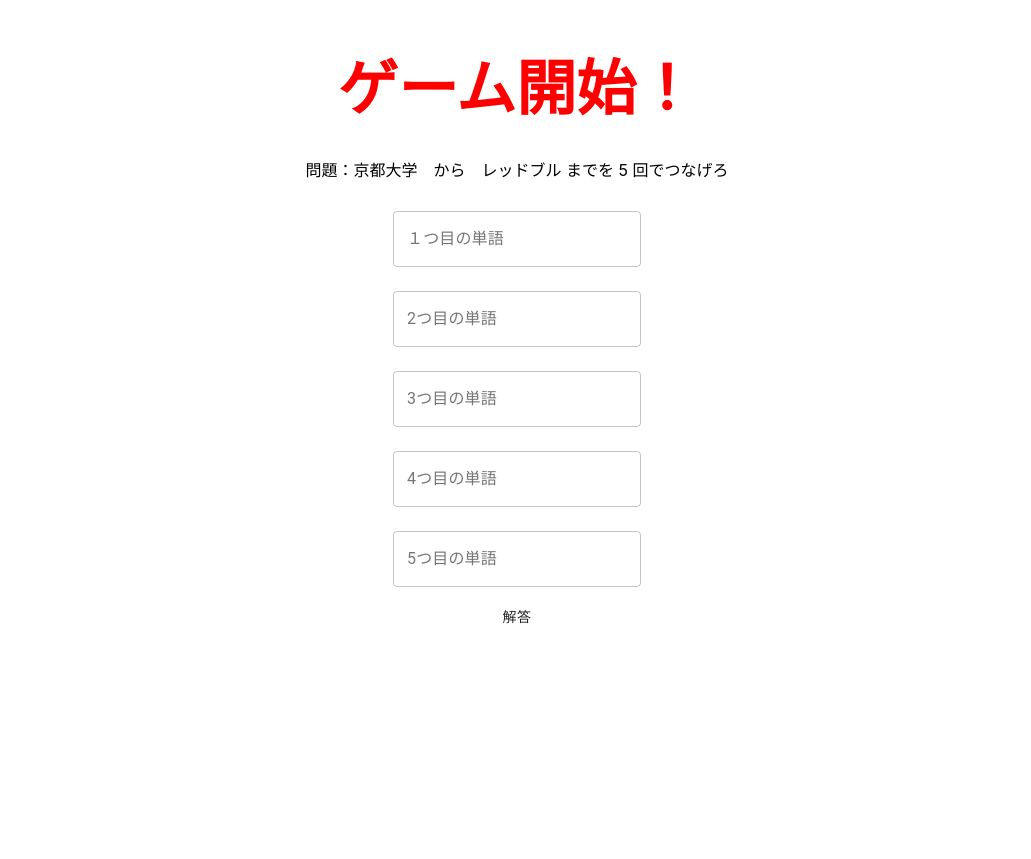
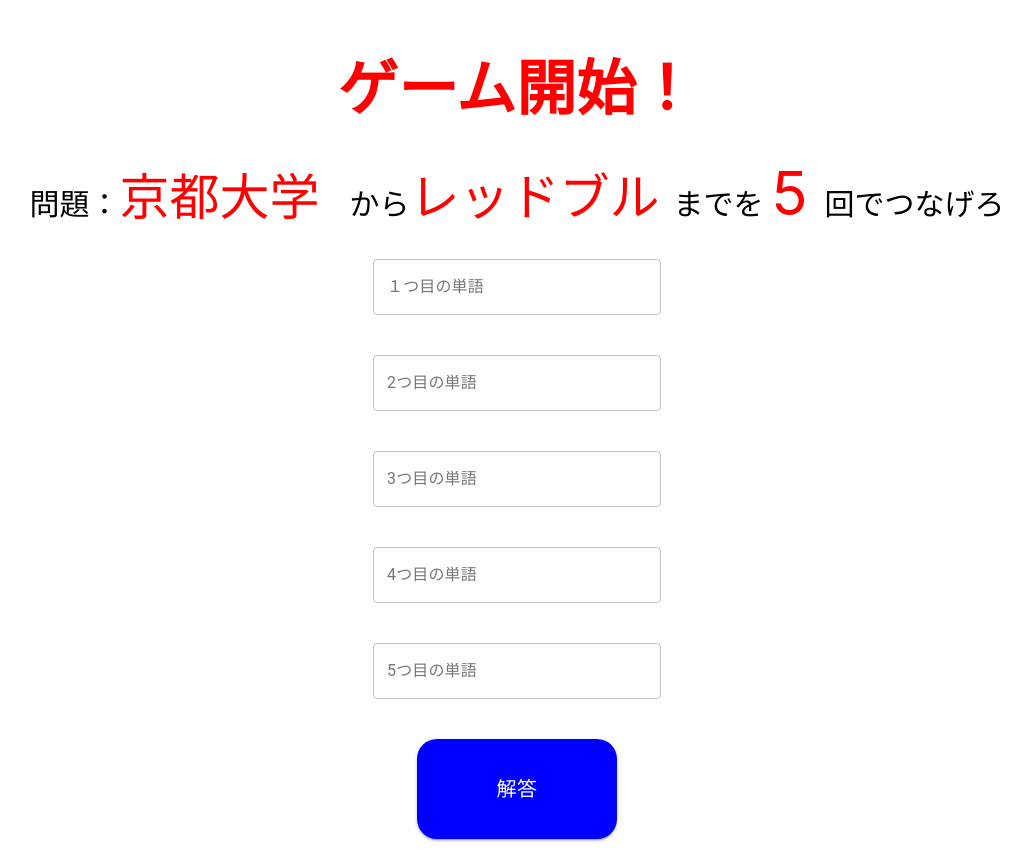
Before and after one commit to Kamodes/wikitsunagi_front, a React (Create React App) app: page /Main in a window 1280 px wide. Shown: the whole page, without its empty margins (123-1154 px from the left). Before the commit the page ends 800 px from the top, so only its background shows below. Built offline with nearby package versions, Linux system fonts and the light colour scheme.

Commit message:
解答画面のボタンを生成した

```diff
--- a/package.json
+++ b/package.json
@@ -20,6 +20,7 @@
     "react-hook-form": "^7.15.3",
     "react-router-dom": "^5.2.0",
     "react-scripts": "4.0.3",
+    "sass": "^1.42.1",
     "styled-components": "^5.3.0",
     "typescript": "^4.1.2",
     "web-vitals": "^1.0.1"
--- a/src/components/AnswersList.tsx
+++ b/src/components/AnswersList.tsx
@@ -12,7 +12,22 @@
   fifth: string;
 };
 
-// const BoxStyle = styled(Box)``;
+const StyledButton = styled(Button)`
+  border-radius: 30px;
+`;
+
+const FormStyle: React.CSSProperties = {
+  width: "18em",
+};
+
+const ButtonStyle: React.CSSProperties = {
+  width: "10em",
+  height: "5em",
+  backgroundColor: "blue",
+  color: "white",
+  fontSize: "20px",
+  borderRadius: "20px",
+};
 
 const AnswersList = () => {
   const { register, handleSubmit } = useForm<AnswerType>({
@@ -25,13 +40,14 @@
   return (
     <>
       <form onSubmit={handleSubmit(handleOnSubmit)}>
-        <Grid container spacing={3} justifyContent="center" direction="column">
+        <Grid container spacing={5} justifyContent="center" direction="column">
           <Grid item>
             <TextField
               label="１つ目の単語"
               placeholder="1番目の解答を入力してください"
               {...register("first")}
               variant="outlined"
+              style={FormStyle}
             ></TextField>
           </Grid>
           <Grid item>
@@ -40,6 +56,7 @@
               placeholder="2番目の解答を入力してください"
               {...register("second")}
               variant="outlined"
+              style={FormStyle}
             ></TextField>
           </Grid>
           <Grid item>
@@ -48,6 +65,7 @@
               placeholder="3番目の解答を入力してください"
               {...register("third")}
               variant="outlined"
+              style={FormStyle}
             ></TextField>
           </Grid>
           <Grid item>
@@ -56,6 +74,7 @@
               placeholder="4番目の解答を入力してください"
               {...register("forth")}
               variant="outlined"
+              style={FormStyle}
             ></TextField>
           </Grid>
           <Grid item>
@@ -64,11 +83,22 @@
               placeholder="5番目の解答を入力してください"
               {...register("fifth")}
               variant="outlined"
+              style={FormStyle}
             ></TextField>
           </Grid>
-          <Link to="/result">
-            <Button type="submit">解答</Button>
-          </Link>
+          <Grid item>
+            <Link to="/result">
+              <StyledButton
+                type="submit"
+                variant="contained"
+                className="AnswerButton"
+                size="large"
+                style={ButtonStyle}
+              >
+                解答
+              </StyledButton>
+            </Link>
+          </Grid>
         </Grid>
       </form>
     </>
--- a/src/components/Game.tsx
+++ b/src/components/Game.tsx
@@ -19,8 +19,19 @@
   margin-top: 30px;
 `;
 
+const StyledAnswerCount = styled.span`
+  font-size: 60px;
+  color: red;
+`;
+
+const StyledWord = styled.span`
+  font-size: 50px;
+  color: red;
+`;
+
 const StyledQuestion = styled.section`
   margin: 30px;
+  font-size: 30px;
 `;
 
 const Game = (Prop: GameProps) => {
@@ -28,10 +39,11 @@
     <>
       <TitleStyle>ゲーム開始！</TitleStyle>
       <StyledQuestion>
-        問題：{Prop.questWords[0]}　から　{Prop.questWords[1]} までを{" "}
-        {Prop.maxWord} 回でつなげろ
+        問題：<StyledWord>{Prop.questWords[0]}</StyledWord>　から
+        <StyledWord>{Prop.questWords[1]} </StyledWord>までを{" "}
+        <StyledAnswerCount>{Prop.maxWord} </StyledAnswerCount>
+        回でつなげろ
       </StyledQuestion>
-
       <AnswersList />
     </>
   );
--- a/src/components/Result.tsx
+++ b/src/components/Result.tsx
@@ -1,16 +1,23 @@
 import React from "react";
 import { Link } from "react-router-dom";
+import styled from "styled-components";
 
 type ResultProps = {
   judge: boolean;
 };
+
+const StyledSuccess = styled.h1`
+  font-size: 50px;
+  color: red;
+`;
 
 const Result = (props: ResultProps) => {
   const judge = props.judge;
   if (judge) {
     return (
       <>
-        成功
+        <StyledSuccess>成功</StyledSuccess>
+
         <Link to="/">タイトルへ</Link>
       </>
     );
--- a/src/components/Title.tsx
+++ b/src/components/Title.tsx
@@ -41,11 +41,12 @@
   bottom: "0",
   right: "0",
   left: "0",
-  height: "10em",
-  width: "15em",
+  height: "3em",
+  width: "8em",
   margin: "0 auto",
-  fontSize: "25px",
+  fontSize: "40px",
   borderRadius: "20px",
+  backgroundColor: "green",
 };
 
 const Title = () => {
@@ -60,7 +61,7 @@
             size="large"
             color="primary"
           >
-            次へ
+            スタート！
           </Button>
         </Link>
       </Wrapper>
```
Also changed, not shown: 1 other file (tests, documents, lock files or other folders).
